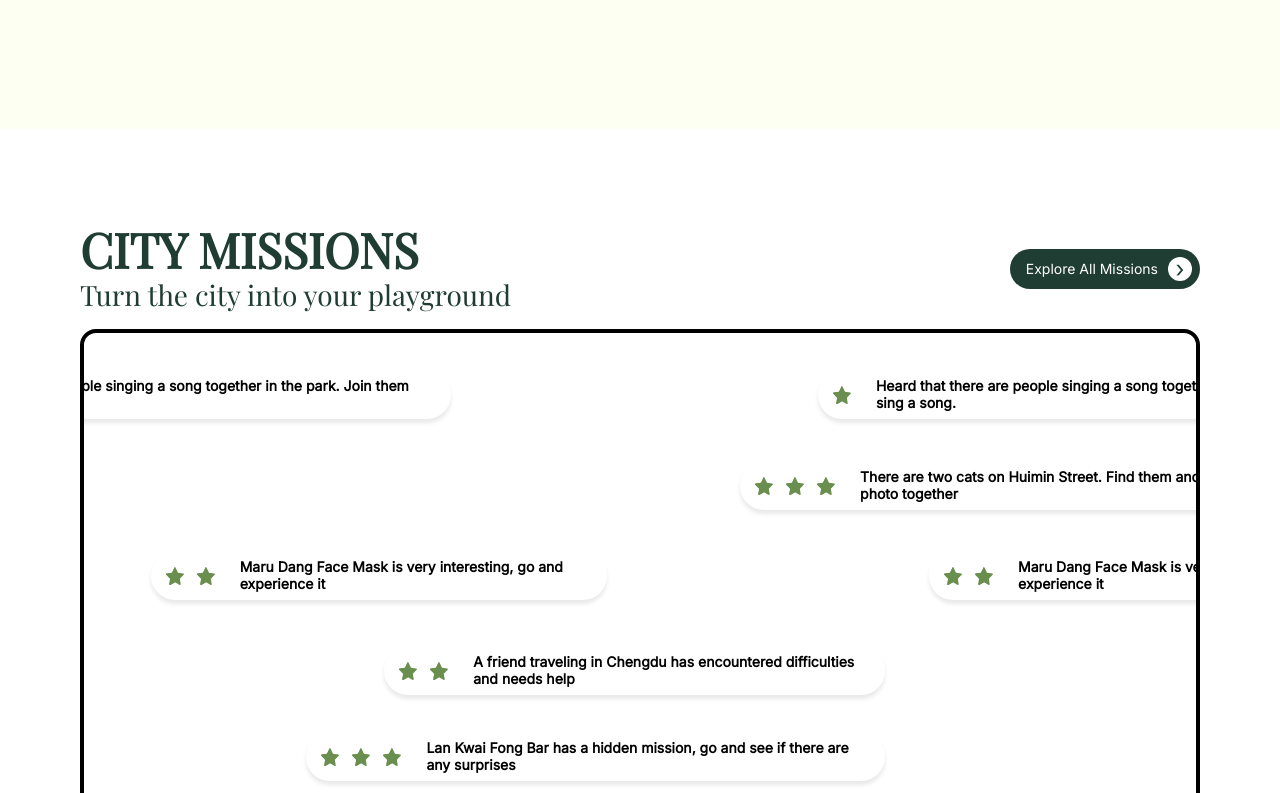
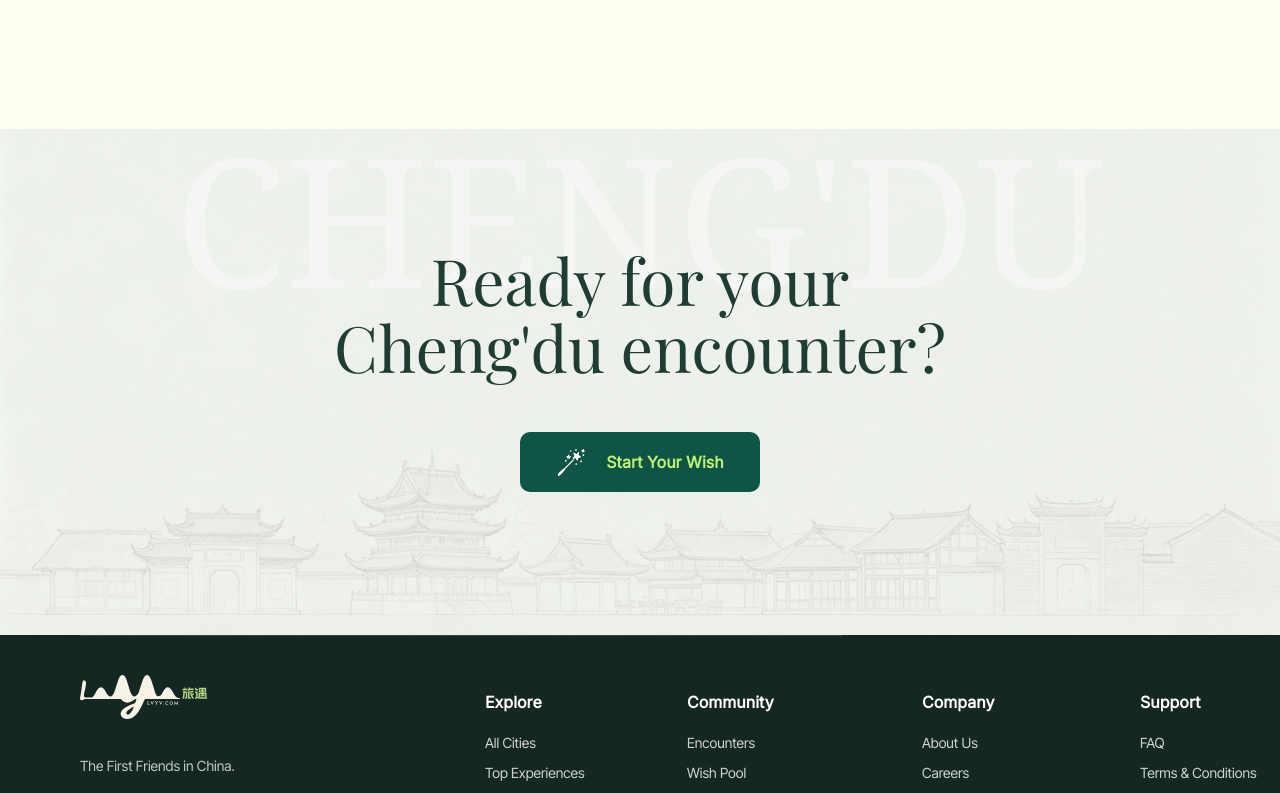
Before and after one commit to zuoyy/lvyv-web, a Nuxt app: page /cities/chengdu in a window 1280 px wide. Shown: the part 1300-2093 px from the top of the page. Built offline with nearby package versions, Linux system fonts and the light colour scheme; a web font is replaced by a local one.

Commit message:
页面修改

```diff
--- a/app/components/faq/FaqDocumentShell.vue
+++ b/app/components/faq/FaqDocumentShell.vue
@@ -73,9 +73,8 @@
               </div>
             </details>
 
-            <p v-if="searching" class="empty-search">{{ copy.searching }}</p>
-            <p v-else-if="searchQuery.trim() && filteredCategories.length === 0" class="empty-search">
-              {{ searchFailed ? copy.searchFailed : copy.noResults }}
+            <p v-if="searchQuery.trim() && filteredCategories.length === 0" class="empty-search">
+              {{ copy.noResults }}
             </p>
           </nav>
 
@@ -128,7 +127,7 @@
 </template>
 
 <script setup lang="ts">
-import type { ContentManifestItem, ContentSearchItem, ContentTranslation, NavigationItem } from '~/composables/useContent'
+import type { ContentManifestItem, ContentTranslation, NavigationItem } from '~/composables/useContent'
 import { FontAwesomeIcon } from '@fortawesome/vue-fontawesome'
 import {
   faArrowUpRightFromSquare,
@@ -158,9 +157,7 @@ const copy = computed(() => props.locale === 'zh-CN' ? {
   documentation: '文档',
   updated: '最后更新：',
   readTime: (minutes: number) => `阅读时间约 ${minutes} 分钟`,
-  searching: '正在搜索…',
   noResults: '没有找到相关文档',
-  searchFailed: '搜索暂时不可用，请稍后重试',
   needHelp: '还需要帮助？',
   contactSupport: '联系 Lvyv 支持',
   wasHelpful: '这篇文档对你有帮助吗？',
@@ -180,9 +177,7 @@ const copy = computed(() => props.locale === 'zh-CN' ? {
   documentation: 'Documentation',
   updated: 'Last updated: ',
   readTime: (minutes: number) => `${minutes} min read`,
-  searching: 'Searching…',
   noResults: 'No matching documents',
-  searchFailed: 'Search is temporarily unavailable. Please try again later.',
   needHelp: 'Still need help?',
   contactSupport: 'Contact Lvyv Support',
   wasHelpful: 'Was this article helpful?',
@@ -193,12 +188,8 @@ const copy = computed(() => props.locale === 'zh-CN' ? {
   uncategorized: 'Other documents'
 })
 
-const { search } = useContentApi()
 const searchInput = ref<HTMLInputElement>()
 const searchQuery = ref('')
-const searchResults = ref<ContentSearchItem[]>([])
-const searching = ref(false)
-const searchFailed = ref(false)
 const mobileNavOpen = ref(false)
 const currentManifestItem = computed(() => props.manifest.find(item => item.contentKey === props.document.contentKey))
 const currentCategoryId = computed(() => currentManifestItem.value?.navigationNodeId)
@@ -218,10 +209,13 @@ const categories = computed(() => {
 })
 
 const filteredCategories = computed(() => {
-  if (!searchQuery.value.trim()) return categories.value
-  const matchedKeys = new Set(searchResults.value.map(item => item.contentKey))
+  const term = normalizeSearchText(searchQuery.value)
+  if (!term) return categories.value
   return categories.value
-    .map(category => ({ ...category, articles: category.articles.filter(article => matchedKeys.has(article.contentKey)) }))
+    .map(category => ({
+      ...category,
+      articles: category.articles.filter(article => normalizeSearchText(article.title).includes(term))
+    }))
     .filter(category => category.articles.length > 0)
 })
 
@@ -248,28 +242,17 @@ const syncCategoryExpansion = (categoryId: number, event: Event) => {
   expandedCategories.value = next
 }
 
-let searchTimer: ReturnType<typeof setTimeout> | undefined
+const normalizeSearchText = (value: string) => value
+  .trim()
+  .normalize('NFKC')
+  .toLocaleLowerCase(props.locale)
+
 watch(searchQuery, (value) => {
-  if (searchTimer) clearTimeout(searchTimer)
-  searchFailed.value = false
   if (!value.trim()) {
-    searchResults.value = []
-    searching.value = false
     expandedCategories.value = new Set(currentCategoryId.value === undefined ? [] : [currentCategoryId.value])
     return
   }
-  searching.value = true
-  searchTimer = setTimeout(async () => {
-    try {
-      searchResults.value = await search(props.locale, value.trim())
-      expandedCategories.value = new Set(categories.value.map(category => category.id))
-    } catch {
-      searchResults.value = []
-      searchFailed.value = true
-    } finally {
-      searching.value = false
-    }
-  }, 250)
+  expandedCategories.value = new Set(categories.value.map(category => category.id))
 })
 
 watch(currentCategoryId, (value) => {
@@ -284,10 +267,7 @@ const handleShortcut = (event: KeyboardEvent) => {
 }
 
 onMounted(() => window.addEventListener('keydown', handleShortcut))
-onBeforeUnmount(() => {
-  window.removeEventListener('keydown', handleShortcut)
-  if (searchTimer) clearTimeout(searchTimer)
-})
+onBeforeUnmount(() => window.removeEventListener('keydown', handleShortcut))
 </script>
 
 <style scoped>
--- a/app/composables/useContent.ts
+++ b/app/composables/useContent.ts
@@ -1,7 +1,6 @@
 export interface ContentTranslation { contentKey: string; contentType?: string; locale: string; title: string; summary?: string; renderedHtml: string; toc?: string | Array<{ level: number; title: string; id: string }>; breadcrumbs: string[]; availableLocales: string[]; updatedAt?: string; seo?: { title: string; description: string } }
 export interface NavigationItem { id: number; parentId: number; nodeType: string; contentId?: number; contentKey?: string; externalUrl?: string; label: string; visible: boolean; depth: number; sortOrder?: number }
 export interface ContentManifestItem { contentKey: string; navigationNodeId?: number; title: string; summary?: string; updatedAt?: string }
-export interface ContentSearchItem { contentKey: string; title: string; summary?: string; breadcrumbs?: string[]; navigationPath?: string; updatedAt?: string }
 
 export function useContentApi() {
   const config = useRuntimeConfig()
@@ -14,8 +13,7 @@ export function useContentApi() {
   return {
     getDocument: (locale: string, contentKey: string) => request<ContentTranslation>(`/content/docs/${encodeURIComponent(locale)}/${encodeURIComponent(contentKey)}`),
     getManifest: (locale: string) => request<ContentManifestItem[]>(`/content/docs/${encodeURIComponent(locale)}/manifest`),
-    getNavigation: (locale: string, parentId?: number) => request<NavigationItem[]>(`/content/docs/navigation?locale=${encodeURIComponent(locale)}${parentId ? `&nodeId=${parentId}` : ''}`),
-    search: (locale: string, q: string) => request<ContentSearchItem[]>(`/content/search?locale=${encodeURIComponent(locale)}&q=${encodeURIComponent(q)}&page=1&size=20`)
+    getNavigation: (locale: string, parentId?: number) => request<NavigationItem[]>(`/content/docs/navigation?locale=${encodeURIComponent(locale)}${parentId ? `&nodeId=${parentId}` : ''}`)
   }
 }
 
--- a/app/pages/cities/chengdu.vue
+++ b/app/pages/cities/chengdu.vue
@@ -29,35 +29,6 @@
             <h3>{{ item.title }}</h3>
             <p v-html="item.description" />
           </article>
-        </div>
-      </div>
-    </section>
-
-    <section class="city-chengdu__missions" aria-labelledby="missions-title">
-      <div class="city-chengdu__shell">
-        <header class="city-chengdu__missions-heading">
-          <div>
-            <h2 id="missions-title">CITY MISSIONS</h2>
-            <p>Turn the city into your playground</p>
-          </div>
-          <NuxtLink to="/wish" class="city-chengdu__missions-link">
-            <span>Explore All Missions</span>
-            <span class="city-chengdu__missions-link-icon" aria-hidden="true">&#8250;</span>
-          </NuxtLink>
-        </header>
-        <div class="city-chengdu__mission-board">
-          <NuxtLink
-            v-for="mission in missions"
-            :key="mission.title"
-            to="/wish"
-            class="city-chengdu__mission-pill"
-            :style="{ '--mission-left': mission.left, '--mission-top': mission.top, '--mission-width': mission.width }"
-          >
-            <span class="city-chengdu__mission-avatars" aria-hidden="true">
-              <img v-for="index in mission.avatars" :key="index" src="/images/common/star-filled.svg" alt="">
-            </span>
-            <span>{{ mission.title }}</span>
-          </NuxtLink>
         </div>
       </div>
     </section>
--- a/app/pages/cities/xian.vue
+++ b/app/pages/cities/xian.vue
@@ -26,37 +26,6 @@
             </div>
             <h3>{{ item.title }}</h3>
             <p>{{ item.description }}</p>
-          </article>
-        </div>
-      </div>
-    </section>
-
-    <section class="city-xian__missions" aria-labelledby="missions-title">
-      <div class="city-xian__shell">
-        <header class="city-xian__missions-heading">
-          <div>
-            <h2 id="missions-title">CITY MISSIONS</h2>
-            <p>Turn the city into your playground</p>
-          </div>
-          <NuxtLink to="/wish" class="city-xian__missions-link">
-            <span>Explore All Missions</span>
-            <span class="city-xian__missions-link-icon" aria-hidden="true">&#8250;</span>
-          </NuxtLink>
-        </header>
-        <div class="city-xian__mission-grid">
-          <article v-for="mission in missions" :key="mission.title" class="city-xian__mission-card">
-            <div class="city-xian__mission-copy">
-              <img class="city-xian__mission-icon" :src="mission.icon" alt="" aria-hidden="true">
-              <h3>{{ mission.title }}</h3>
-              <p>{{ mission.description }}</p>
-              <NuxtLink to="/wish" class="city-xian__mission-more">
-                <span>SEE MORE</span>
-                <span aria-hidden="true">&#8594;</span>
-              </NuxtLink>
-            </div>
-            <div class="city-xian__mission-art">
-              <img :src="mission.image" :alt="mission.title">
-            </div>
           </article>
         </div>
       </div>
```
